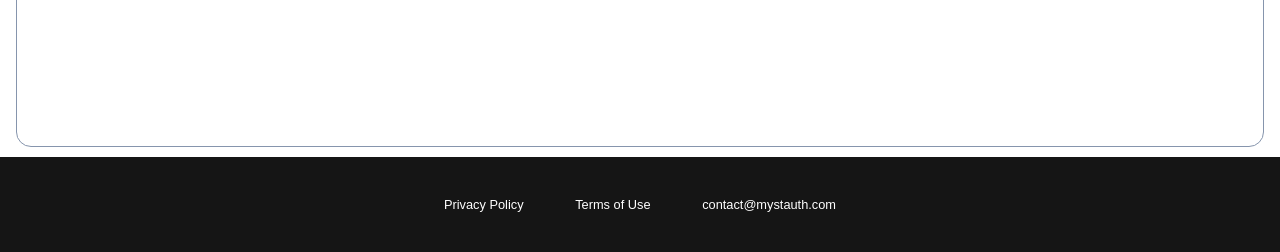
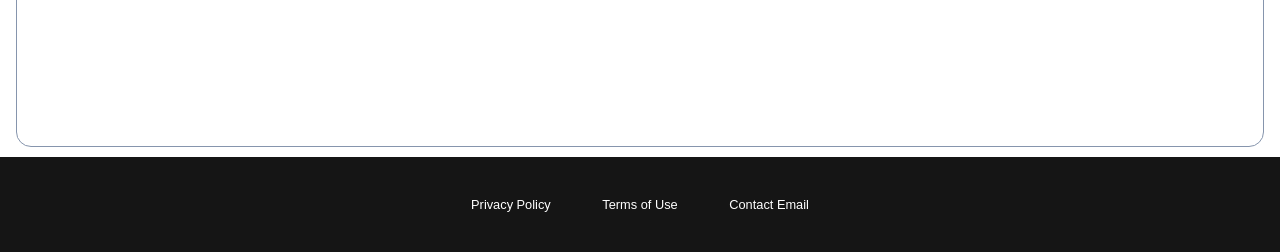
Before and after one commit to mystsec/MystAuth, a Django app: template dash/templates/dash.html in a window 1280 px wide. Shown: the part 548-800 px from the top of the page. Run offline with Django 3.2, Linux system fonts and the light colour scheme; the template is opened without the code that fills it, so the values that code supplies are empty.

Commit message:
Update footer

```diff
--- a/dash/templates/dash.html
+++ b/dash/templates/dash.html
@@ -48,7 +48,7 @@
     <footer>
       <a href="/privacy" target="_blank" class="footer-el">Privacy Policy</a>
       <a href="/terms" target="_blank" class="footer-el">Terms of Use</a>
-      <a href="mailto:contact@mystauth.com" class="footer-el">contact@mystauth.com</a>
+      <a href="mailto:contact@mystauth.com" class="footer-el">Contact Email</a>
     </footer>
     <script src="../static/dash.js"></script>
   </body>
```
